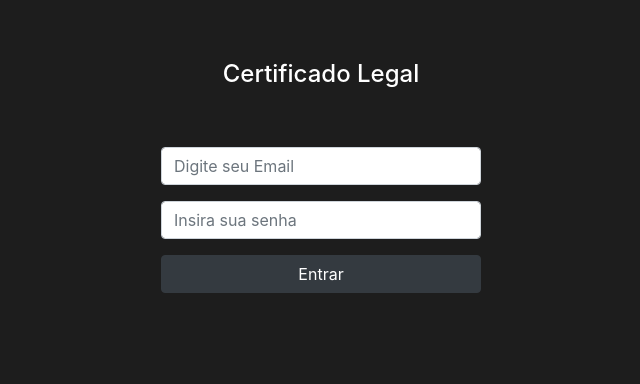
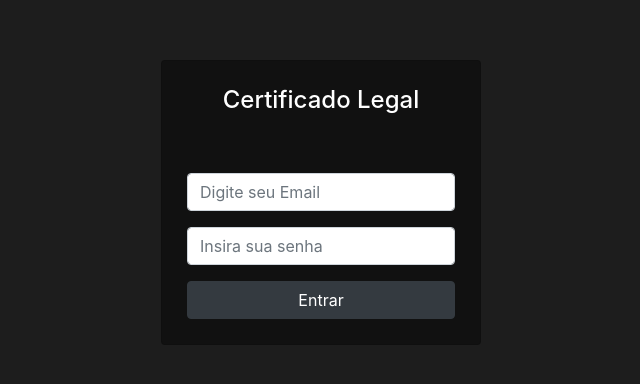
Before and after one commit to ArondevIta/certificado_js, a React (Create React App) app in the folder web/: page /login in a window 1280 px wide. Shown: the part 132-516 px from the top of the page, without its empty margins (319-959 px from the left). Built offline with nearby package versions, Linux system fonts and the light colour scheme.

Commit message:
ajuste footer e login

```diff
--- a/web/src/pages/Footer/style.css
+++ b/web/src/pages/Footer/style.css
@@ -1,5 +1,4 @@
 footer {
-  position: relative;
   text-align: center;
   bottom: 0;
   width: 100%;
@@ -8,9 +7,3 @@ footer {
   background-color: #111;
   border-radius: 2px;
 }
-
-@media (min-width: 600px) {
-  footer {
-    position: absolute;
-  }
-}
--- a/web/src/pages/Login/index.js
+++ b/web/src/pages/Login/index.js
@@ -1,16 +1,21 @@
 import React from "react";
 
-import { Container, Form, Button } from "react-bootstrap";
+import { Container, Form, Button, Card } from "react-bootstrap";
 
 import "./style.css";
 
 function Login() {
   return (
     <Container id="content">
+      <Card className="card-login">
         <h4>Certificado Legal</h4>
         <Form>
           <Form.Group controlId="formBasicEmail">
-          <Form.Control type="email" placeholder="Digite seu Email" required />
+            <Form.Control
+              type="email"
+              placeholder="Digite seu Email"
+              required
+            />
           </Form.Group>
           <Form.Group controlId="formBasicPassword">
             <Form.Control type="password" placeholder="Insira sua senha" />
@@ -19,6 +24,7 @@ function Login() {
             Entrar
           </Button>
         </Form>
+      </Card>
     </Container>
   );
 }
--- a/web/src/pages/Login/style.css
+++ b/web/src/pages/Login/style.css
@@ -10,3 +10,7 @@ h4 {
   text-align: center;
   padding-bottom: 50px;
 }
+.card-login {
+  background-color: #111111;
+  padding: 25px;
+}
```
Lines whose indentation alone changed are shown as unchanged.
